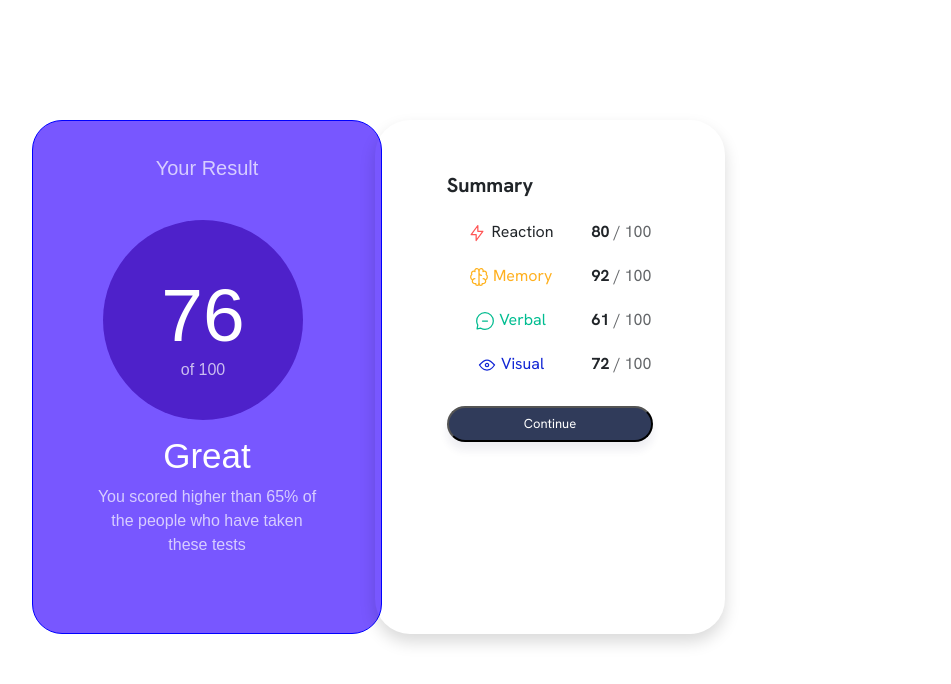
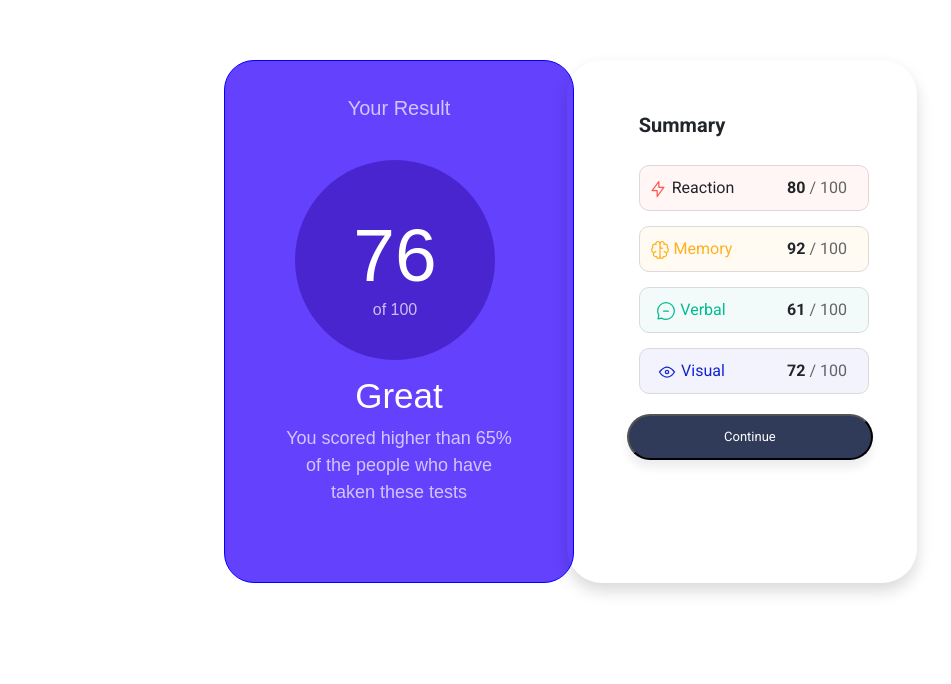
Before and after one commit to Samira77-ss/Challenge1, a plain HTML site: page index.html in a window 1280 px wide. Shown: the part 140-824 px from the top of the page, without its empty margins (66-1017 px from the left). After the commit the page ends 800 px from the top, so only its background shows below. Drawn offline with nearby package versions, Linux system fonts and the light colour scheme.

Commit message:
Created the CSS and HTML structure of page

```diff
--- a/index.html
+++ b/index.html
@@ -12,10 +12,9 @@
     />
     <link rel="preconnect" href="https://fonts.googleapis.com" />
     <link rel="preconnect" href="https://fonts.gstatic.com" crossorigin />
-    <link
-      href="https://fonts.googleapis.com/css2?family=Fjalla+One&family=Hanken+Grotesk:ital,wght@0,100;0,200;0,300;0,400;0,500;0,600;0,700;0,800;0,900;1,100;1,200;1,300;1,400;1,500;1,600;1,700;1,800;1,900&family=Josefin+Sans:ital,wght@0,100;0,200;0,300;0,400;0,500;0,600;0,700;1,100;1,200;1,300;1,400;1,500;1,600;1,700&family=Playfair+Display:wght@700&family=Poppins:wght@500;700&family=Roboto:ital,wght@0,100;0,300;0,400;0,500;0,700;0,900;1,100;1,300;1,400;1,500;1,700;1,900&display=swap"
-      rel="stylesheet"
-    />
+    <link rel="preconnect" href="https://fonts.googleapis.com">
+<link rel="preconnect" href="https://fonts.gstatic.com" crossorigin>
+<link href="https://fonts.googleapis.com/css2?family=Fjalla+One&family=Josefin+Sans:ital,wght@0,100;0,200;0,300;0,400;0,500;0,600;0,700;1,100;1,200;1,300;1,400;1,500;1,600;1,700&family=Playfair+Display:wght@700&family=Poppins:wght@500;700&family=Roboto:ital,wght@0,100;0,300;0,400;0,500;0,700;0,900;1,100;1,300;1,400;1,500;1,700;1,900&display=swap" rel="stylesheet">
     <link rel="stylesheet" href="src/styles.css" />
     <title>Your Result</title>
   </head>
@@ -33,15 +32,15 @@
             You scored higher than 65% of the people who have taken these tests
           </p>
         </div>
-        <div class="summary shadow col-6">
+        <div class="summary shadow col-6 ">
           <span class="heading-summary">Summary</span>
           <ul>
 
-            <li>
+            <li class="reaction-r">
               <div class="row">
                 <div class="col-6">
                   <img src="images/icon-reaction.svg" /><span class="reaction"></span>
-                    Reaction</span
+                       Reaction</span
                   >
                 </div>
                 <div class="col-6">
@@ -49,11 +48,11 @@
                 </div>
               </div>
             </li>
-            <li>
+            <li class="memory-m">
               <div class="row">
                 <div class="col-6">
                   <img src="images/icon-memory.svg" /><span class="memory">
-                    Memory</span
+                      Memory</span
                   >
                 </div>
                 <div class="col-6">
@@ -61,11 +60,11 @@
                 </div>
               </div>
             </li>
-            <li>
+            <li class="verbal-v">
               <div class="row">
                 <div class="col-6">
                   <img src="images/icon-verbal.svg" /><span class="verbal">
-                    Verbal</span
+                      Verbal</span
                   >
                 </div>
 
@@ -75,11 +74,11 @@
                 </div>
               </div>
             </li>
-            <li>
+            <li class="visual-v">
               <div class="row">
                 <div class="col-6">
                   <img src="images/icon-visual.svg" /><span class="visual">
-                    Visual</span
+                      Visual</span
                   >
                 </div>
                 <div class="col-6">
--- a/src/styles.css
+++ b/src/styles.css
@@ -1,7 +1,10 @@
 body {
-  font-family: "Hanken Grotesk";
+  font-family: "Fjalla One", sans-serif;
+  font-family: "Josefin Sans", sans-serif;
+  font-family: "Playfair Display", serif;
+  font-family: "Poppins", sans-serif;
+  font-family: "Roboto", sans-serif;
 }
-
 h1 {
   font-size: 75px;
   position: relative;
@@ -20,34 +23,43 @@ h3 {
 p {
   opacity: 0.7;
   line-height: 1.5;
+  font-size: 18px;
 }
 li {
   list-style: none;
   border-radius: 10px;
+  width: 230px;
   padding: 10px 0;
-  margin: 0 auto;
+  margin: 15px auto;
   max-width: 400px;
+  border: 1px solid rgb(221, 217, 217);
+  position: relative;
+  right: 20px;
 }
 button {
   display: block;
   margin: 20px auto;
-  padding: 5px 75px;
+  padding: 10px 95px;
   font-size: 13px;
   background: hsl(224, 30%, 27%);
   color: hsl(0, 0%, 100%);
   line-height: 22px;
   border-radius: 30px;
+  transition: all 200ms ease;
   box-shadow: rgb(37 39 89 / 8%) 0px 8px 8px 0;
 }
+button:hover {
+  background: #ffff;
+  color: hsl(224, 30%, 27%);
+}
 .container {
-  width: 1440px;
-  padding: 40px;
-  margin: 20px auto;
+  display: flex;
+  justify-content: center;
 }
 .result {
   border: 1px solid blue;
   border-radius: 30px;
-  background: hsl(252, 100%, 67%);
+  background: #6441fd;
   color: white;
   font-family: sans-serif;
   padding: 60px;
@@ -57,7 +69,7 @@ button {
 }
 .percentage {
   border-radius: 50%;
-  background: hsla(256, 72%, 46%, 1);
+  background: #4925cf;
   width: 200px;
   height: 200px;
   margin: 15px;
@@ -104,3 +116,15 @@ button {
 .visual {
   color: hsl(234, 85%, 45%);
 }
+.reaction-r {
+  background: #fff6f5;
+}
+.memory-m {
+  background: #fffbf2;
+}
+.verbal-v {
+  background: #f2fbfa;
+}
+.visual-v {
+  background: #f3f3fd;
+}
```
